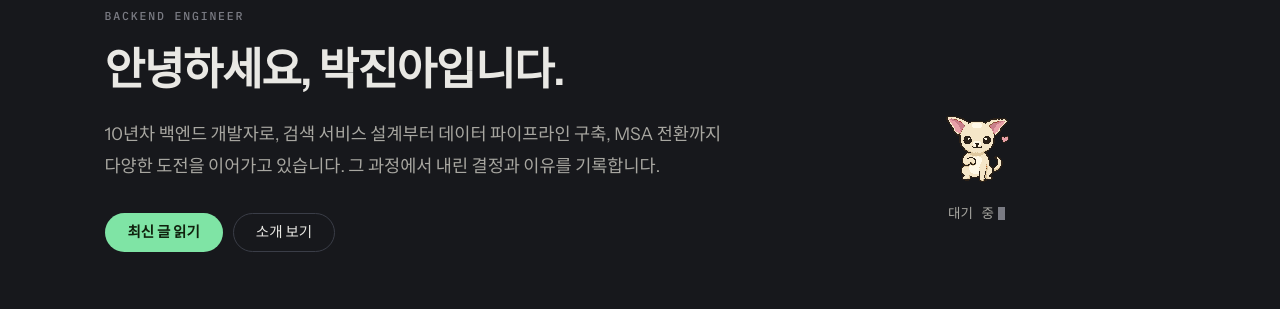
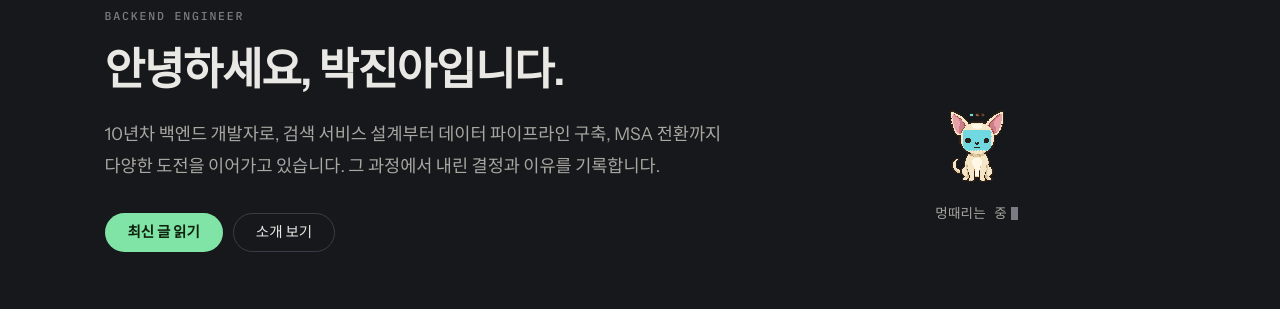
Before and after one commit to jina9716/jina9716.github.io, a Jekyll site: the page built from index.html, in a window 1280 px wide. Shown: the part 162-471 px from the top of the page. Built offline with Jekyll 4.4.1, drawn with Linux system fonts in a browser that asks for light colours; some web fonts are replaced.

Commit message:
feat(home): 마스코트 진입 상태 랜덤화
상태 목록을 홈의 인라인 스크립트로 옮긴다. site.js 는 defer 라 첫 페인트 뒤에 실행되어, 거기서 상태를 정하면 마크업의 초기 상태가 한 번 보였다 바뀐다.
배포 성공과 빌드 실패, 짖는 상태는 진입 랜덤에서 제외한다. 아직 아무것도 누르지 않은 첫 화면에서는 무엇에 대한 결과인지 알 수 없다.
버튼의 aria-label 이 안의 상태 문구를 가리므로 제거하고, 용도 설명은 숨김 텍스트로 옮긴다. 상태가 바뀌면 버튼 이름도 따라 바뀐다.
상태 문구는 스프라이트 그림에 맞춘다. 첫 줄은 하트를 들고 있고, 셋째 줄은 눈을 가린 채 말줄임표를 띄우고 있다.

Co-Authored-By: Claude Opus 5 (1M context) <noreply@anthropic.com>

```diff
--- a/_sass/_base.scss
+++ b/_sass/_base.scss
@@ -67,6 +67,20 @@ hr { border: 0; border-top: 1px solid var(--line); margin: 40px 0; }
   color: var(--dim);
 }
 
+/* 눈으로 볼 필요는 없고 스크린 리더만 읽어야 하는 문구.
+   display:none 은 읽히지도 않으므로, 크기를 없애고 잘라내는 방식을 쓴다 */
+.sr-only {
+  position: absolute;
+  width: 1px;
+  height: 1px;
+  margin: -1px;
+  padding: 0;
+  overflow: hidden;
+  clip-path: inset(50%);
+  white-space: nowrap;
+  border: 0;
+}
+
 .skip-link {
   position: absolute;
   left: -9999px;
--- a/_sass/_home.scss
+++ b/_sass/_home.scss
@@ -54,7 +54,7 @@
 
 .pet__sprite[data-state="idle-greeting"] { background-position-y: calc(-86px * var(--pet-scale) * 0); --pet-dur: 1000ms; }
 .pet__sprite[data-state="deploy-success"] { background-position-y: calc(-86px * var(--pet-scale) * 1); --pet-dur: 500ms; }
-.pet__sprite[data-state="testing"] { background-position-y: calc(-86px * var(--pet-scale) * 2); --pet-dur: 700ms; }
+.pet__sprite[data-state="daydreaming"] { background-position-y: calc(-86px * var(--pet-scale) * 2); --pet-dur: 1000ms; }
 .pet__sprite[data-state="coffee"] { background-position-y: calc(-86px * var(--pet-scale) * 3); --pet-dur: 1200ms; }
 .pet__sprite[data-state="build-failed"] { background-position-y: calc(-86px * var(--pet-scale) * 4); --pet-dur: 550ms; }
 .pet__sprite[data-state="refactoring"] { background-position-y: calc(-86px * var(--pet-scale) * 5); --pet-dur: 400ms; }
--- a/assets/js/site.js
+++ b/assets/js/site.js
@@ -230,25 +230,15 @@
     if (!btn) return;
     var sprite = btn.querySelector('.pet__sprite');
     var label = btn.querySelector('.pet__label-text');
-    var states = [
-      ['idle-greeting', '대기 중'],
-      ['deploy-success', '배포 성공'],
-      ['testing', '테스트 중'],
-      ['coffee', '커피 타임'],
-      ['build-failed', '빌드 실패'],
-      ['refactoring', '리팩토링 중'],
-      ['writing', '글 쓰는 중'],
-      ['debugging', '버그 추적 중'],
-      ['barking', '!#%&$']
-    ];
-    var i = 0;
+    /* 진입 상태는 홈의 인라인 스크립트가 이미 정해 뒀다. 여기서는 그 다음 순서만 이어 간다 */
+    var states = window.PET_STATES;
+    if (!states) return;
+    var i = states.findIndex(function (s) { return s[0] === sprite.dataset.state; });
 
     btn.addEventListener('click', function () {
       i = (i + 1) % states.length;
       sprite.dataset.state = states[i][0];
       label.textContent = states[i][1];
-      /* 버튼의 aria-label 이 내용을 가리므로, 지금 상태를 여기에 같이 넣는다 */
-      btn.setAttribute('aria-label', '마스코트 ' + states[i][1] + '눌러서 상태 바꾸기');
       /* 클래스를 뗐다 붙이는 사이에 리플로우를 한 번 일으켜야 애니메이션이 다시 돈다 */
       label.classList.remove('is-in');
       void label.offsetWidth;
--- a/index.html
+++ b/index.html
@@ -15,10 +15,35 @@ title: Home
         <a class="btn btn--ghost" href="{{ '/about' | relative_url }}">소개 보기</a>
       </div>
     </div>
-    <button class="pet" type="button" aria-label="마스코트 눌러서 상태 바꾸기">
+    <button class="pet" type="button">
       <span class="pet__sprite" data-state="idle-greeting"></span>
-      <span class="pet__label"><span class="pet__label-text">대기 중</span><span class="pet__cursor" aria-hidden="true"></span></span>
+      <span class="pet__label"><span class="pet__label-text">LGTM ♥</span><span class="pet__cursor" aria-hidden="true"></span></span>
+      <span class="sr-only">마스코트. 눌러서 상태 바꾸기</span>
     </button>
+    <script>
+      /* 상태 목록을 여기에 두고 site.js 가 읽어 간다.
+         site.js 는 defer 라 첫 페인트 뒤에 실행되어, 거기서 상태를 정하면 위 마크업이 한 번 보였다 바뀐다 */
+      window.PET_STATES = [
+        /* entry 가 true 인 것만 진입 랜덤에 넣는다.
+           배포 성공처럼 방금 무슨 일이 일어났다는 뜻인 상태는, 아직 아무것도 누르지 않은 첫 화면에서는 무엇에 대한 결과인지 알 수 없다 */
+        ['idle-greeting', 'LGTM ♥', true],
+        ['deploy-success', '배포 성공'],
+        ['daydreaming', '멍때리는 중', true],
+        ['coffee', '커피 타임', true],
+        ['build-failed', '빌드 실패'],
+        ['refactoring', '리팩토링 중', true],
+        ['writing', '글 쓰는 중', true],
+        ['debugging', '버그 추적 중', true],
+        ['barking', '!#%&$']
+      ];
+      (function () {
+        var btn = document.currentScript.previousElementSibling;
+        var pool = window.PET_STATES.filter(function (s) { return s[2]; });
+        var state = pool[Math.floor(Math.random() * pool.length)];
+        btn.querySelector('.pet__sprite').dataset.state = state[0];
+        btn.querySelector('.pet__label-text').textContent = state[1];
+      })();
+    </script>
   </section>
 
   <section>
```
